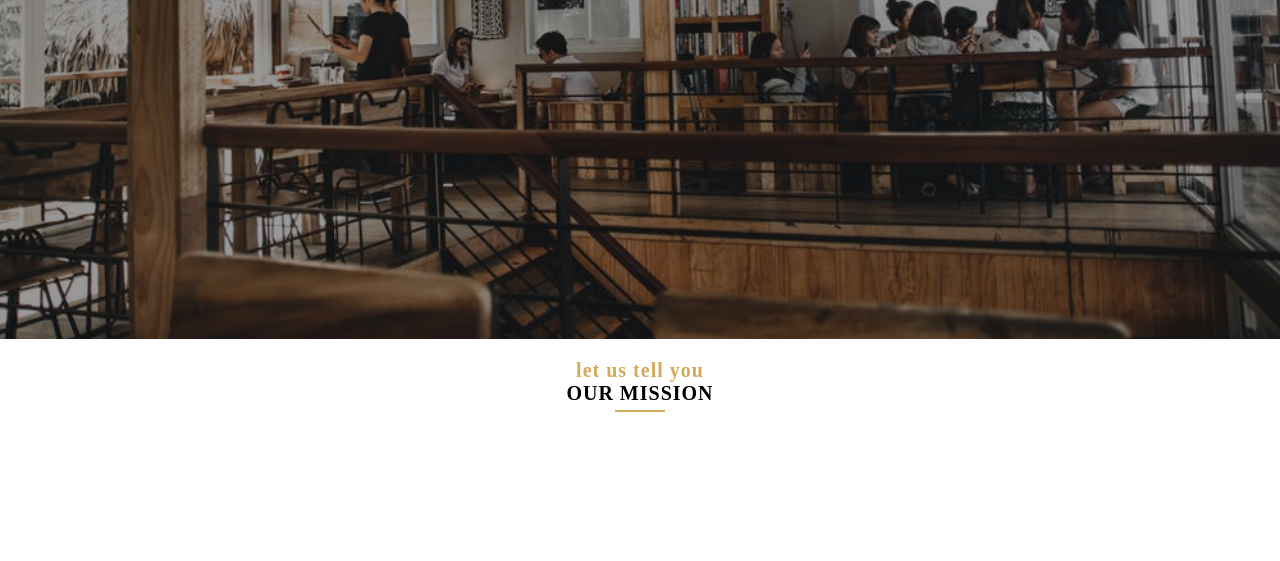
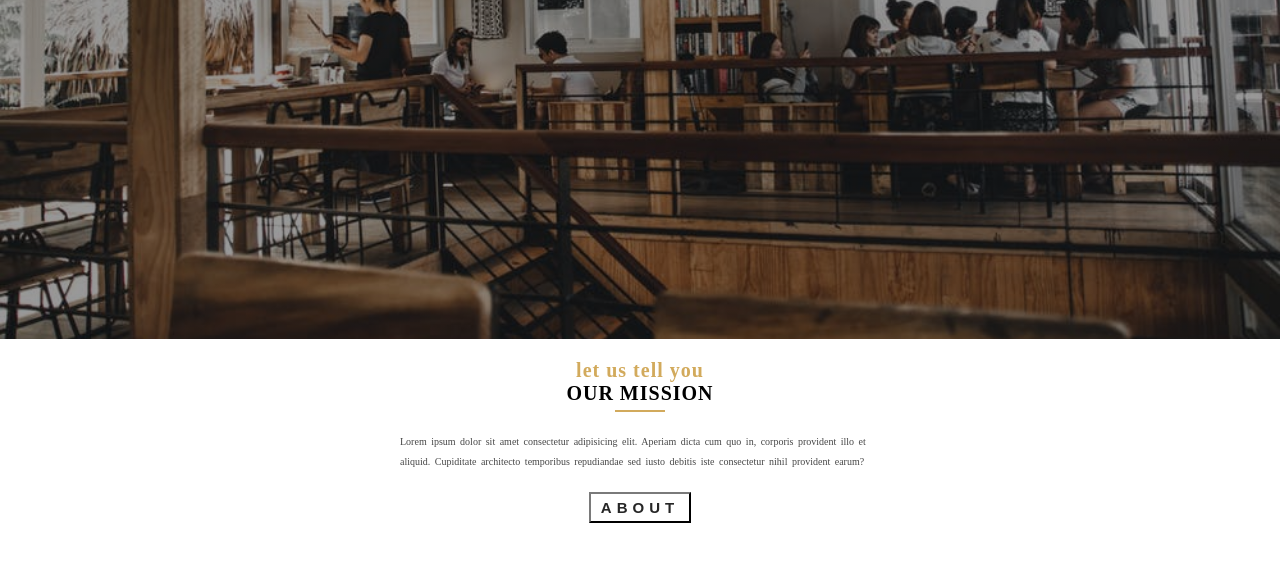
Before and after one commit to crypto-jones/gatsby-restaurant--project, a Gatsby site: page / in a window 1280 px wide. Shown: the part 461-1022 px from the top of the page. Before the commit the page ends 898 px from the top, so only its background shows below. Built offline with nearby package versions, Linux system fonts and the light colour scheme; Gatsby itself is replaced by a stand-in of ours.

Commit message:
Complete QuickInfo component

```diff
--- a/src/components/HomePage/QuickInfo.js
+++ b/src/components/HomePage/QuickInfo.js
@@ -1,4 +1,5 @@
 import React, { Component } from 'react';
+import { Link } from 'gatsby';
 import Title from './Title';
 import '../../sass/main.scss';
 
@@ -7,7 +8,18 @@ class QuickInfo extends Component {
   render() {
     return (
       <section className="section">
-        <Title message="let us tell you" title="our mission" />
+        <Title message="let us tell you" title="our mission " />
+        <div className="quick-info-wrapper">
+          <p className="text">
+            Lorem ipsum dolor sit amet consectetur adipisicing elit. Aperiam
+            dicta cum quo in, corporis provident illo et aliquid. Cupiditate
+            architecto temporibus repudiandae sed iusto debitis iste consectetur
+            nihil provident earum?
+          </p>
+          <Link to="/about" style={{ textDecoration: 'none' }}>
+            <button className="button button__section">about</button>
+          </Link>
+        </div>
       </section>
     );
   }
--- a/src/pages/index.js
+++ b/src/pages/index.js
@@ -11,7 +11,7 @@ const IndexPage = () => (
     <SEO title="Home" keywords={[`gatsby`, `application`, `react`]} />
     <HomeHeader>
       <Banner title="eatery" subtitle="55 Main Street — Santa Monica, CA">
-        <button className="banner-button">menu</button>
+        <button className="button button__banner">menu</button>
       </Banner>
     </HomeHeader>
     <QuickInfo />
--- a/src/sass/components/_button.scss
+++ b/src/sass/components/_button.scss
@@ -1,20 +1,34 @@
-.banner-button {
+.button {
   display: block;
-  color: $primary-white;
   background-color: transparent;
   padding: 0.5rem 1rem;
   text-transform: uppercase;
   font-size: 1.5rem;
   letter-spacing: 0.5rem;
   font-weight: 700;
-  border-color: $primary-white;
   margin: 0 auto;
   margin-top: 1rem;
   transition: $trans-default;
+  cursor: pointer;
 
-  &:hover {
-    background-color: $primary-white;
+  &__banner {
+    color: $primary-white;
+    border-color: $primary-white;
+
+    &:hover {
+      background-color: $primary-white;
+      color: $primary-black;
+    }
+  }
+
+  &__section {
     color: $primary-black;
-    cursor: pointer;
+    border-color: $primary-black;
+    margin: 2rem auto;
+
+    &:hover {
+      background-color: $primary-black;
+      color: $primary-yellow;
+    }
   }
 }
--- a/src/sass/components/_section.scss
+++ b/src/sass/components/_section.scss
@@ -1,5 +1,25 @@
 .section {
   padding: 2rem 0;
-  width: 20vw;
+  width: 90vw;
+  max-width: 80rem;
   margin: 0 auto;
+
+  .quick-info-wrapper {
+    width: 90%;
+    margin: 2rem auto;
+
+    .text {
+      line-height: 2rem;
+      color: $primary-gray;
+      word-spacing: 0.2rem;
+    }
+
+    @media (min-width: 768px) {
+      width: 70%;
+    }
+
+    @media (min-width: 992px) {
+      width: 60%;
+    }
+  }
 }
```
